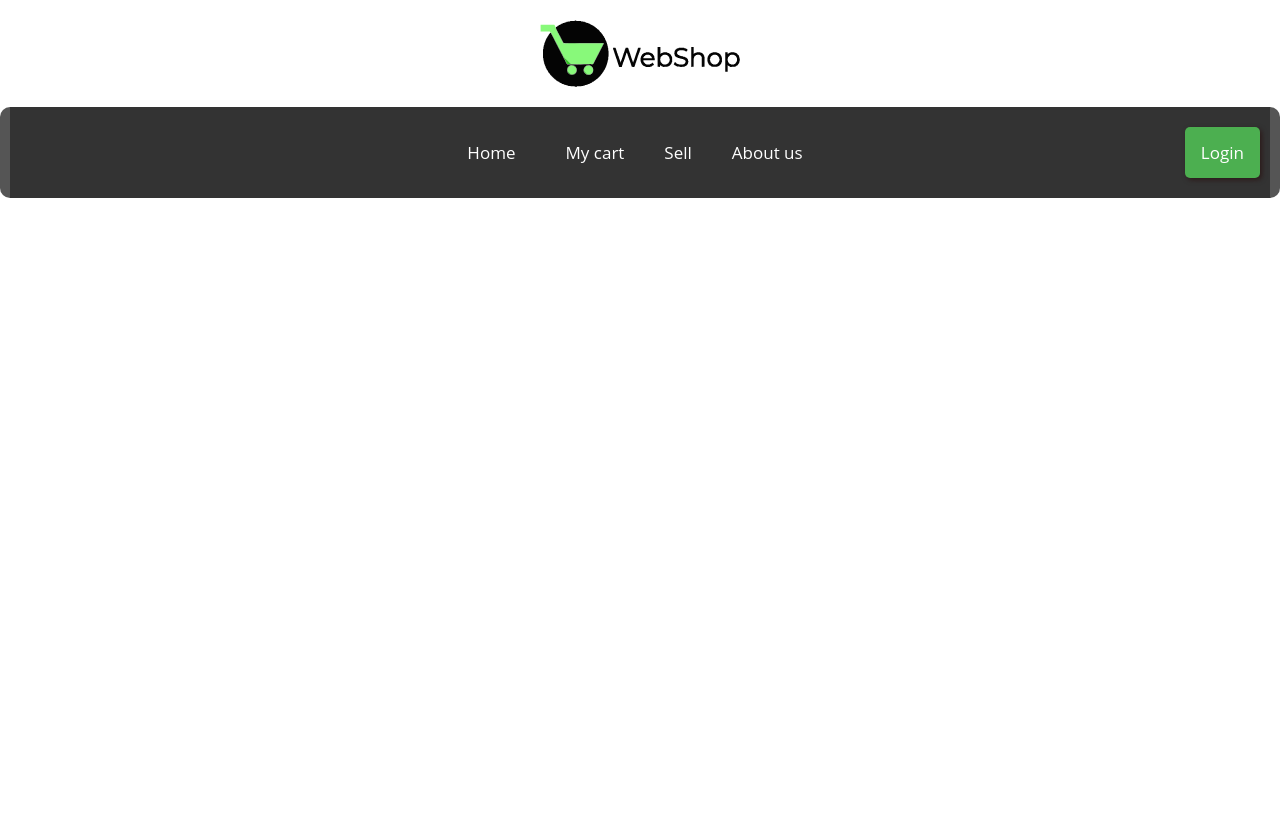
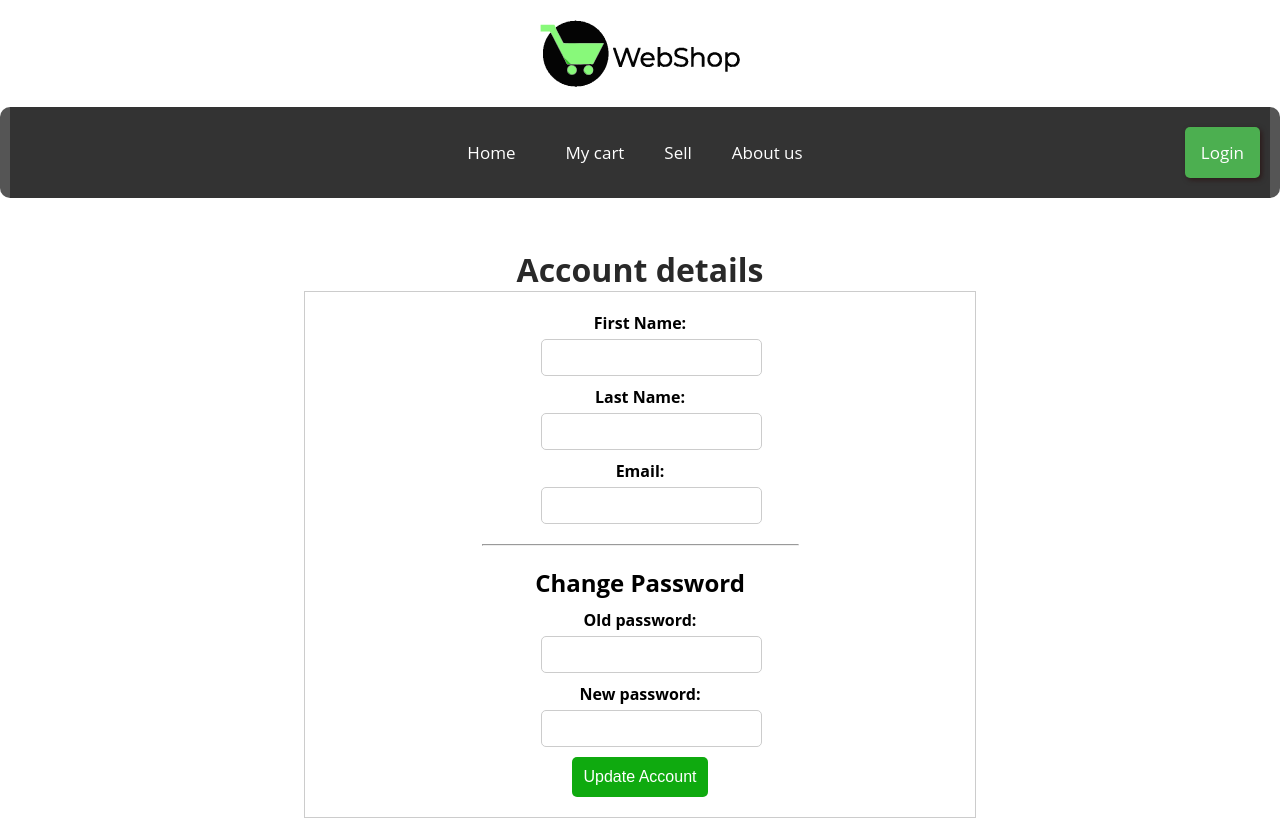
Before and after one commit to BexLeetBox/E-Commerce, a Vue app in the folder WebShop/: page /myaccount in a window 1280 px wide. Before the commit the page ends 800 px from the top, so only its background shows below. Built offline with nearby package versions, Linux system fonts and the light colour scheme; what @fawmi/vue-google-maps would draw is missing.

Commit message:
addded my account page and menu is fixed

```diff
--- a/WebShop/src/App.vue
+++ b/WebShop/src/App.vue
@@ -53,7 +53,7 @@ export default {
     console.log(localStorage.getItem('isLoggedIn'))
     // Computed property that returns the correct link based on the isLoggedIn state
     const loginLink = computed(() => {
-      return store.getters.getLogInStatus ? '/myaccount' : '/login'
+      return  localStorage.getItem('isLoggedIn') ? '/myaccount' : '/login'
     })
 
     // Computed property that returns the correct text based on the isLoggedIn state
--- a/WebShop/src/assets/main.css
+++ b/WebShop/src/assets/main.css
@@ -4,8 +4,8 @@
   --display-color: #428bf0;
   --off-white: #e7f0fd;
   --light-green: #55f670;
-  --button-green-hover: #1e680a;
-  --button-green: rgb(10, 192, 10);
+  --button-green-hover: #1e630b;
+  --button-green: rgba(9, 168, 9, 0.973);
   --primary-blue: #0067b3;
   --light-blue: #007acc;
   --dark-gray: #333333;
--- a/WebShop/src/router/index.js
+++ b/WebShop/src/router/index.js
@@ -33,6 +33,11 @@ const router = createRouter({
       path: '/register',
       name: 'register',
       component: () => import('../views/RegisterView.vue')
+    },
+    {
+      path: '/myaccount',
+      name: 'myaccount',
+      component: () => import('../views/AccountView.vue')
     }
   ]
 })
--- a/WebShop/src/views/AccountView.vue
+++ b/WebShop/src/views/AccountView.vue
@@ -1,9 +1,94 @@
 <script setup></script>
+<template>
+  <div class="account-container">
+    <h1>Account details</h1>
+    <form class="account-form">
+      <div class="form-group">
+        <label for="first-name">First Name:</label>
+        <input type="text" id="first-name" name="first-name" required />
+      </div>
+      <div class="form-group">
+        <label for="last-name">Last Name:</label>
+        <input type="text" id="last-name" name="last-name" required />
+      </div>
+      <div class="form-group">
+        <label for="email">Email:</label>
+        <input type="email" id="email" name="email" required />
+      </div>
+      <hr>
+      <h2>Change Password</h2>
 
-<template>
-  <main>
-    <RegistrationFields class="input" label="First name" type="text" v-model="user.firstName" />
-    <RegistrationFields class="input" label="Last name" type="text" v-model="user.lastName" />
-    <RegistrationFields class="input" label="Address" type="text" v-model="user.address" />
-  </main>
+      <div class="form-group">
+        <label for="old-password">Old password:</label>
+        <input type="password" id="old-password" name="old-password" required />
+      </div>
+      <div class="form-group">
+        <label for="new-password">New password:</label>
+        <input type="password" id="new-password" name="new-password" required />
+      </div>
+      <button type="submit">Update Account</button>
+    </form>
+  </div>
 </template>
+
+<style>
+hr {
+  margin: 10px;
+  border-color: var(--dark-grey);
+  width: 50%;
+}
+h2{
+  padding: 10px;
+  color: black;
+}
+
+button {
+  background-color: var(--button-green);
+  color: white;
+  font-size: 1rem;
+  padding: 0.7rem;
+  border: none;
+  border-radius: 5px;
+  cursor: pointer;
+  transition: background-color 0.2s ease-in-out;
+}
+
+button:hover {
+  background-color: var(--button-green-hover);
+}
+.account-container {
+  display: flex;
+  flex-direction: column;
+  align-items: center;
+  margin-top: 50px;
+}
+
+.account-form {
+  display: flex;
+  flex-direction: column;
+  align-items: center;
+  width: 50%;
+  border: 1px solid #ccc;
+  padding: 20px;
+}
+
+.form-group {
+  display: flex;
+  flex-direction: column;
+  margin-bottom: 10px;
+}
+
+label {
+  font-weight: bold;
+  margin-bottom: 5px;
+}
+
+input[type='text'],
+input[type='email'],
+input[type='password'] {
+  padding: 10px;
+  border-radius: 5px;
+  border: 1px solid #ccc;
+  width: 100%;
+}
+</style>
```
